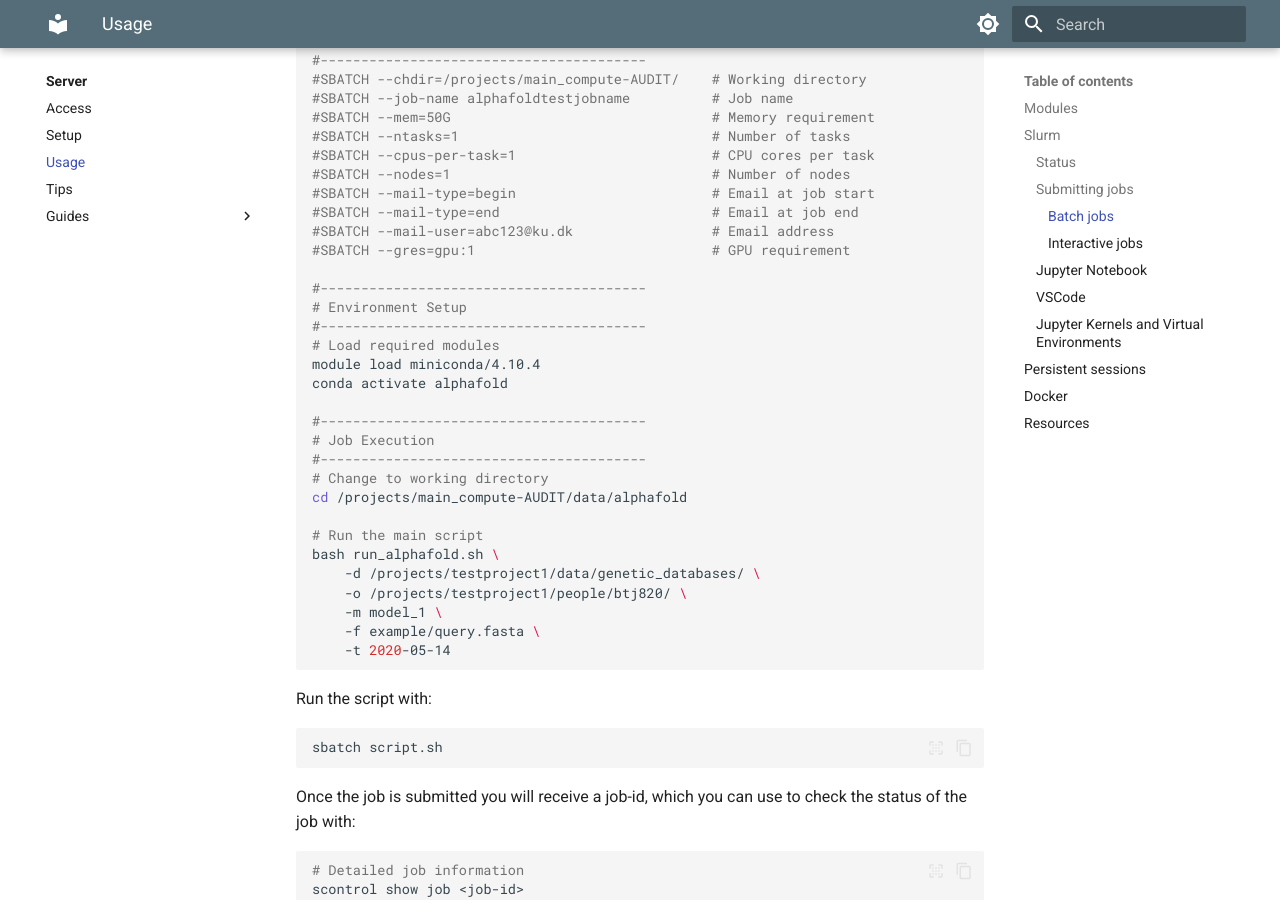
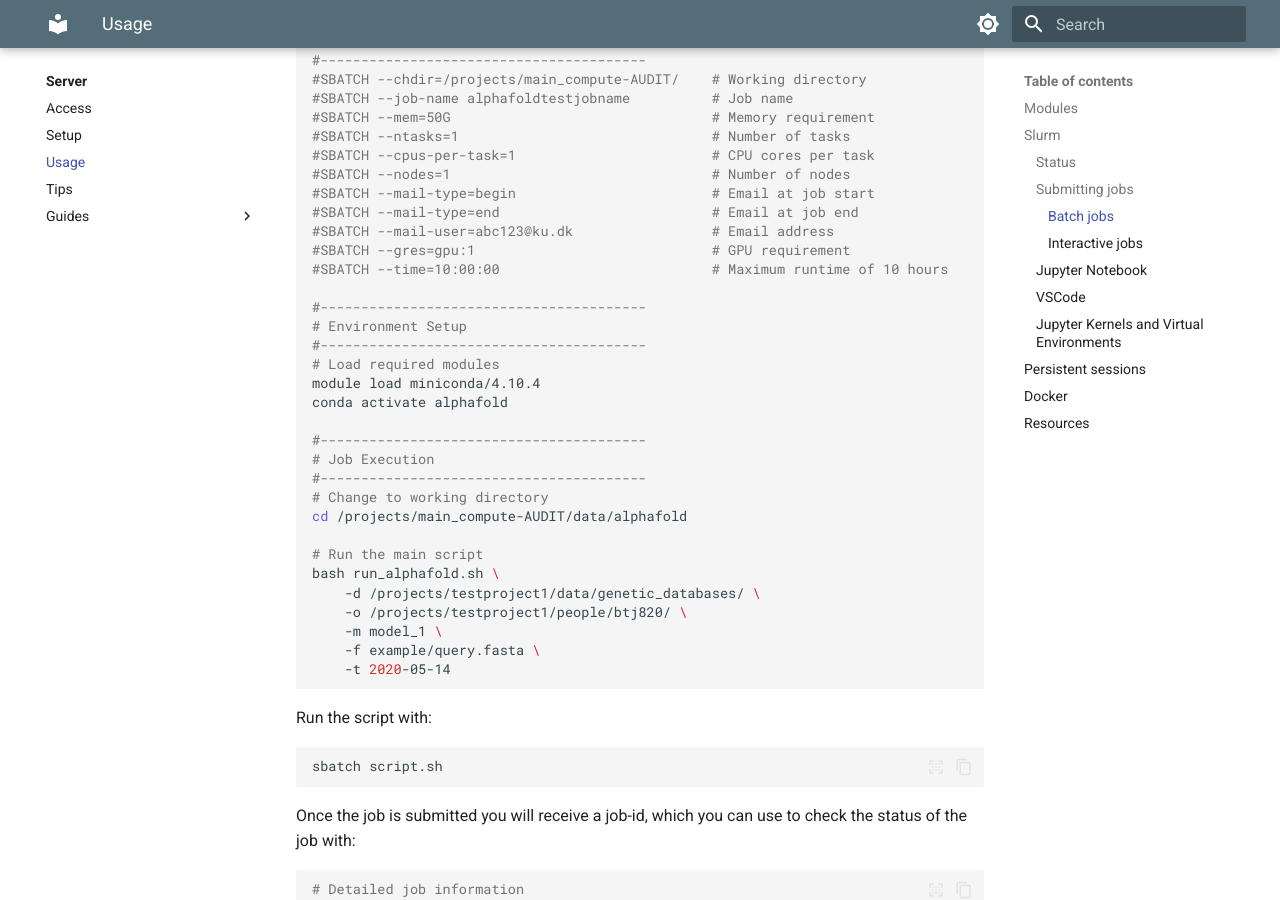
Before and after one commit to cph-sodas/cph-sodas.github.io, an MkDocs documentation site: the page built from docs/server/usage.md, in a window 1280 px wide and 900 px high, scrolled down 1636 px. Built offline with MkDocs 1.6.1 and Material for MkDocs 9.7.7, drawn with Linux system fonts in a browser that asks for light colours.

Commit message:
add maximum run time to sbatch example

```diff
--- a/docs/server/usage.md
+++ b/docs/server/usage.md
@@ -81,6 +81,7 @@ Here's a detailed example:
 #SBATCH --mail-type=end                          # Email at job end
 #SBATCH --mail-user=abc123@ku.dk                 # Email address
 #SBATCH --gres=gpu:1                             # GPU requirement
+#SBATCH --time=10:00:00                          # Maximum runtime of 10 hours
 
 #----------------------------------------
 # Environment Setup
```
